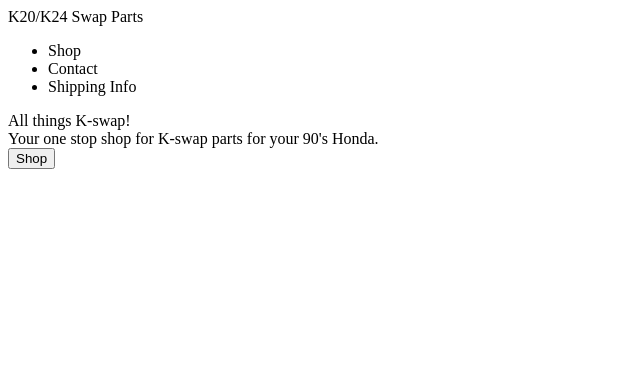
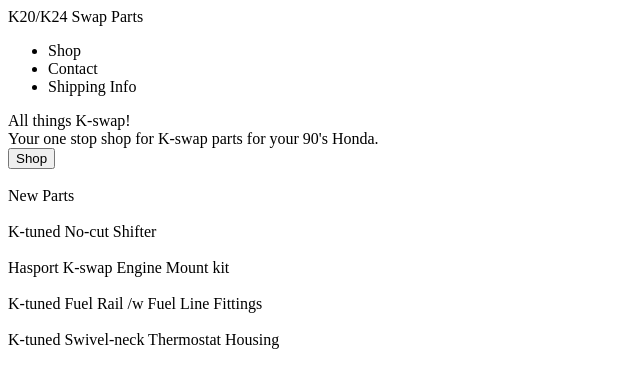
Before and after one commit to Jamesgakg/ToP_Project_01, a plain HTML site: page index.html in a window 1280 px wide. Shown: the whole page, without its empty margins (0-640 px from the left). Drawn offline with Linux system fonts and the light colour scheme.

Commit message:
added content_02 to index.html

```diff
--- a/index.html
+++ b/index.html
@@ -14,7 +14,7 @@
             <li><a>Shipping Info</a></li>
         </ul>
     </div>
-    <div class="content_1">
+    <div class="content_01">
         <div class="modal">
             <div class="text">All things K-swap!</div>
             <div class="sub-text">Your one stop shop for K-swap parts for your 90's Honda.</div>
@@ -22,6 +22,27 @@
         </div>
         <img>
     </div>
+    <div class="content_02">
+        <div class="title">New Parts</div>
+        <div class="container">
+            <div class="parts">
+                <img>
+                <div class="parts-text">K-tuned No-cut Shifter</div>
+            </div>
+            <div class="parts">
+                <img>
+                <div class="parts-text">Hasport K-swap Engine Mount kit</div>
+            </div>
+            <div class="parts">
+                <img>
+                <div class="parts-text">K-tuned Fuel Rail /w Fuel Line Fittings</div>
+            </div>
+            <div class="parts">
+                <img>
+                <div class="parts-text">K-tuned Swivel-neck Thermostat Housing</div>
+            </div>
+        </div>
+    </div>
 
     </div>
 </body>
```
